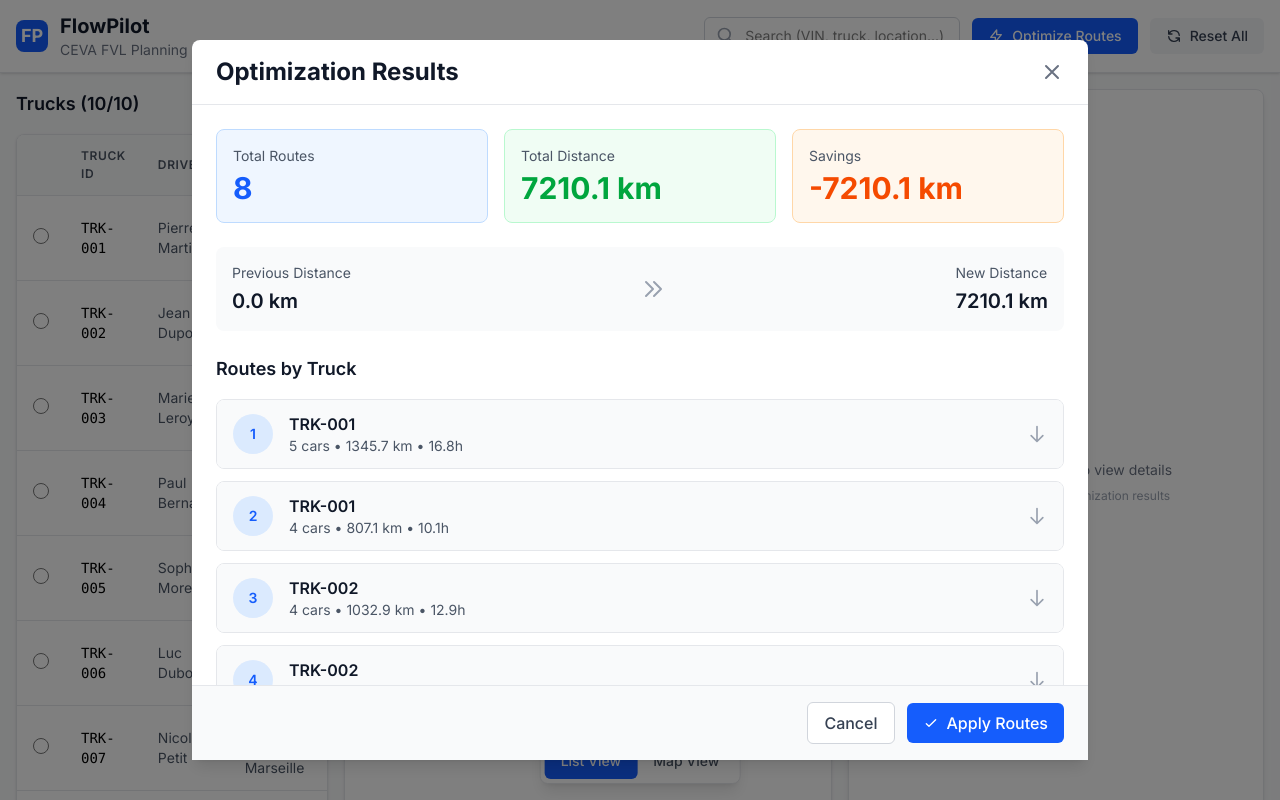
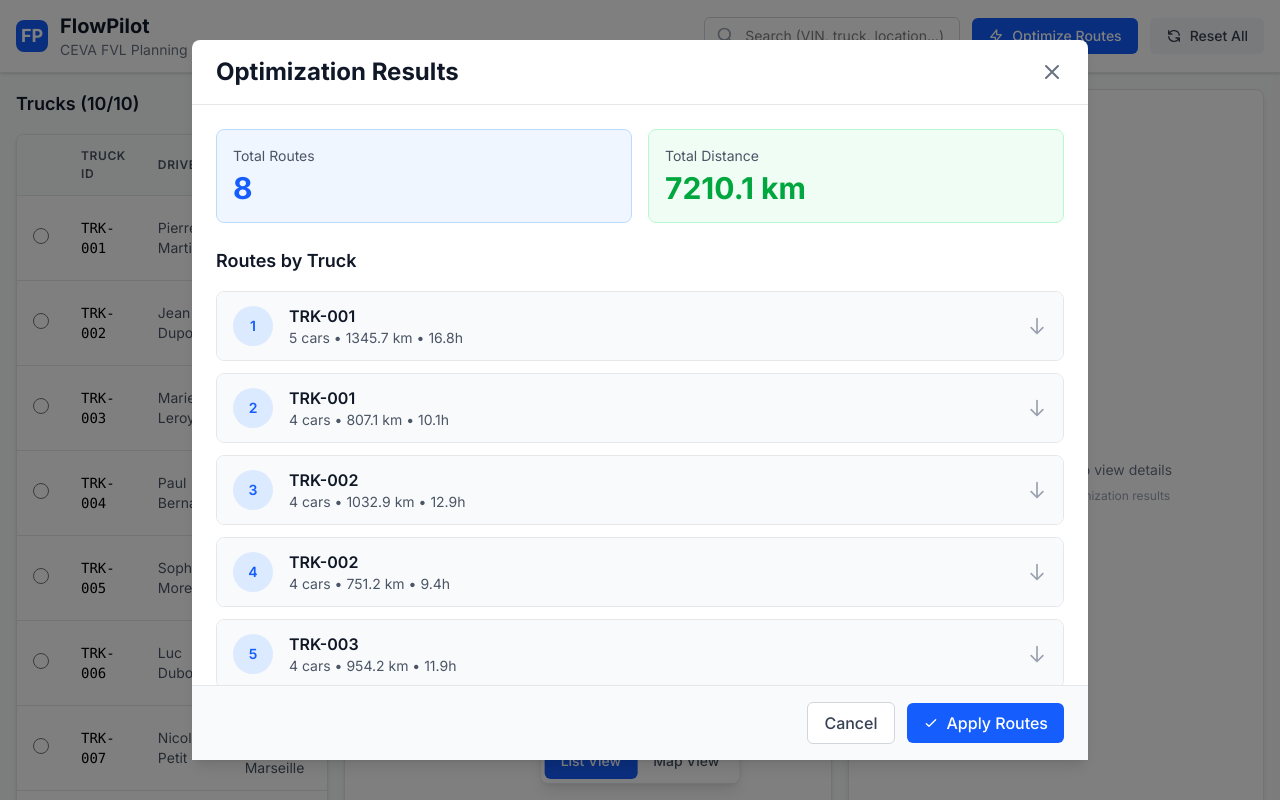
Before and after one commit to LaniakeanDev/FlowPilot, a Next.js app: page / in a window 1280 px wide. Both pictures are taken after a click on the button "Optimize Routes". Shown: the top 800 px of the page. Built offline with nearby package versions, Linux system fonts and the light colour scheme.

Commit message:
Remove meaningless savings metric from optimization results

```diff
--- a/components/OptimizationResults.tsx
+++ b/components/OptimizationResults.tsx
@@ -20,6 +20,10 @@ export default function OptimizationResults() {
 
   const routes = optimizationResult.routes;
   const hasUnassigned = optimizationResult.unassignedCars.length > 0;
+
+  // Only show savings if there's a meaningful comparison
+  const hasMeaningfulSavings = optimizationResult.previousTotalDistance > 0;
+  const showSavings = hasMeaningfulSavings && Math.abs(optimizationResult.savings) > 0.1;
 
   return (
     <div className="fixed inset-0 bg-black/50 flex items-center justify-center z-50 p-4">
@@ -51,7 +55,7 @@ export default function OptimizationResults() {
         {/* Content */}
         <div className="flex-1 overflow-y-auto p-6">
           {/* Summary Stats */}
-          <div className="grid grid-cols-3 gap-4 mb-6">
+          <div className={`grid gap-4 mb-6 ${showSavings ? 'grid-cols-3' : 'grid-cols-2'}`}>
             <div className="bg-blue-50 rounded-lg p-4 border border-blue-200">
               <p className="text-sm text-gray-600">Total Routes</p>
               <p className="text-3xl font-bold text-blue-600 mt-1">{routes.length}</p>
@@ -62,27 +66,26 @@ export default function OptimizationResults() {
                 {optimizationResult.totalDistance.toFixed(1)} km
               </p>
             </div>
+            {showSavings && (
               <div className={`rounded-lg p-4 border ${
                 optimizationResult.savings > 0
                   ? 'bg-emerald-50 border-emerald-200'
-                : optimizationResult.savings < 0
-                ? 'bg-orange-50 border-orange-200'
-                : 'bg-gray-50 border-gray-200'
+                  : 'bg-orange-50 border-orange-200'
               }`}>
                 <p className="text-sm text-gray-600">Savings</p>
                 <p className={`text-3xl font-bold mt-1 ${
                   optimizationResult.savings > 0
                     ? 'text-emerald-600'
-                  : optimizationResult.savings < 0
-                  ? 'text-orange-600'
-                  : 'text-gray-600'
+                    : 'text-orange-600'
                 }`}>
                   {optimizationResult.savings > 0 ? '+' : ''}{optimizationResult.savings.toFixed(1)} km
                 </p>
               </div>
+            )}
           </div>
 
-          {/* Previous Distance */}
+          {/* Previous Distance - Only show if there's previous distance to compare */}
+          {hasMeaningfulSavings && (
             <div className="bg-gray-50 rounded-lg p-4 mb-6">
               <div className="flex items-center justify-between">
                 <div>
@@ -113,6 +116,7 @@ export default function OptimizationResults() {
                 </div>
               </div>
             </div>
+          )}
 
           {/* Warnings */}
           {hasUnassigned && (
```
Lines whose indentation alone changed are shown as unchanged.
